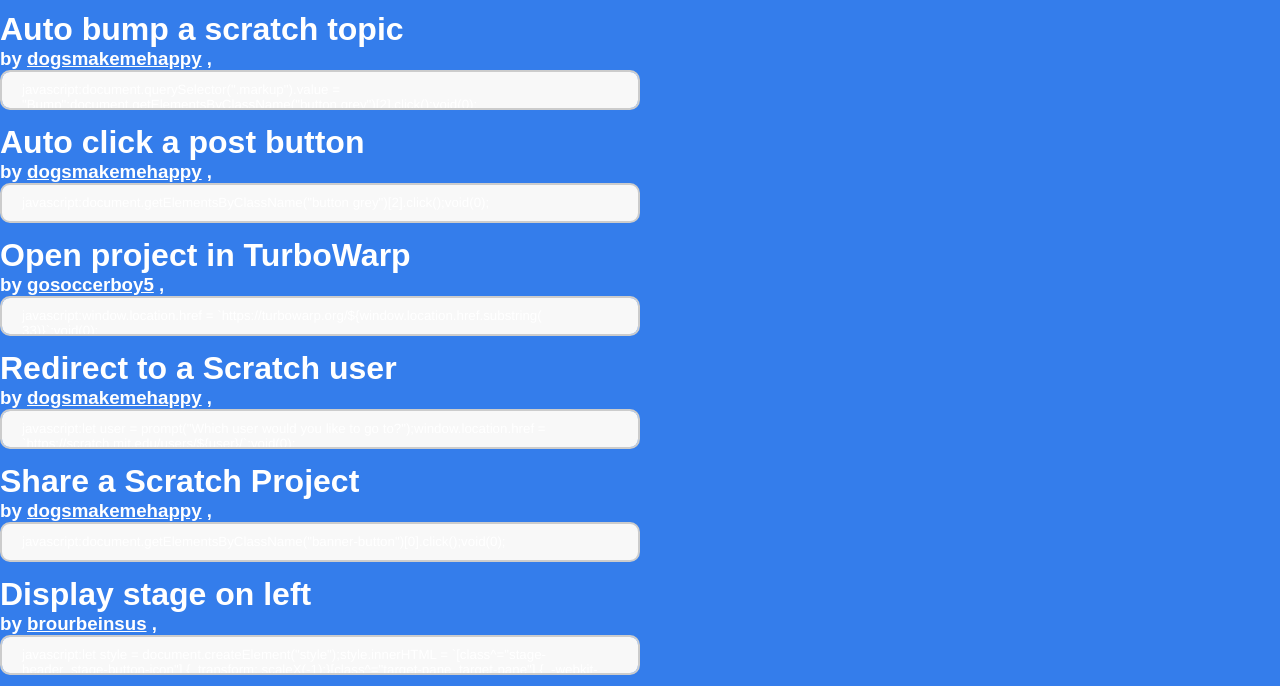
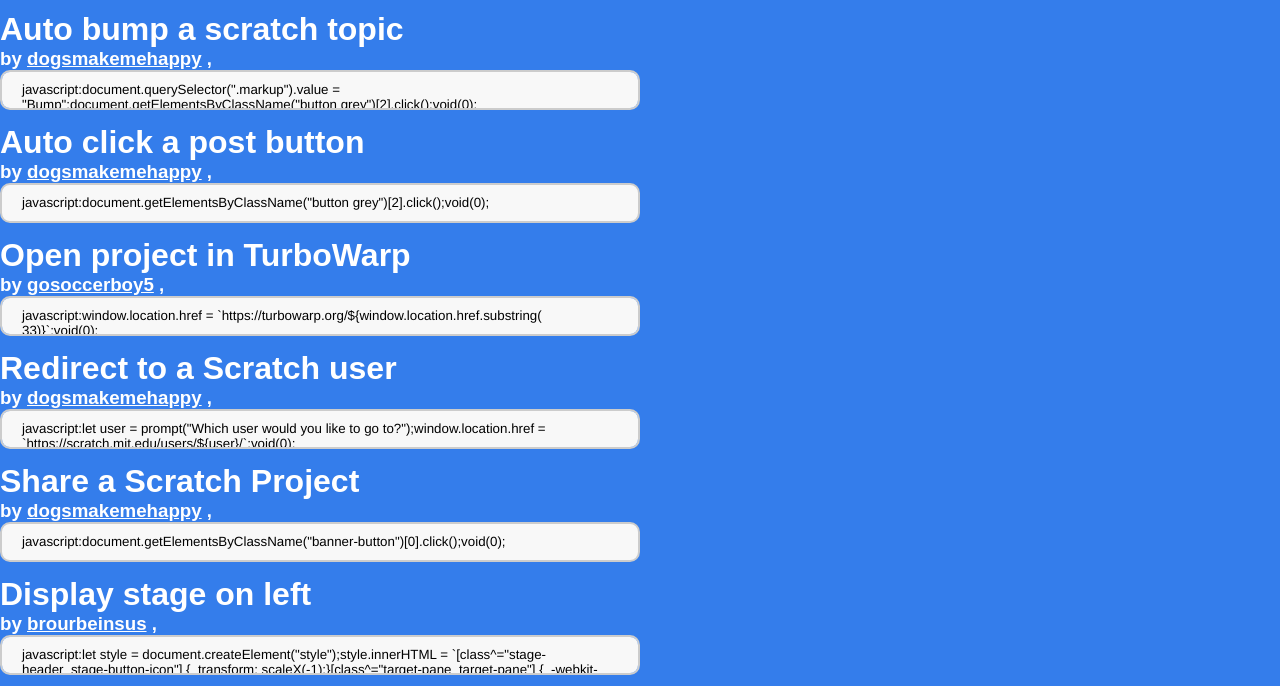
Before and after one commit to Scratch-Bookmarklets/Scratch-Bookmarklets.github.io, a plain HTML site: page bookmarklets.html in a window 1280 px wide. Shown: the part 739-1425 px from the top of the page. Drawn offline with Linux system fonts and the light colour scheme.

Commit message:
Update style.css (#201)

```diff
--- a/assets/css/style.css
+++ b/assets/css/style.css
@@ -156,3 +156,7 @@
 .text {
   font-family: "Poppins", sans-serif;
 }
+
+.bMarkArea {
+  color: black;
+}
```
